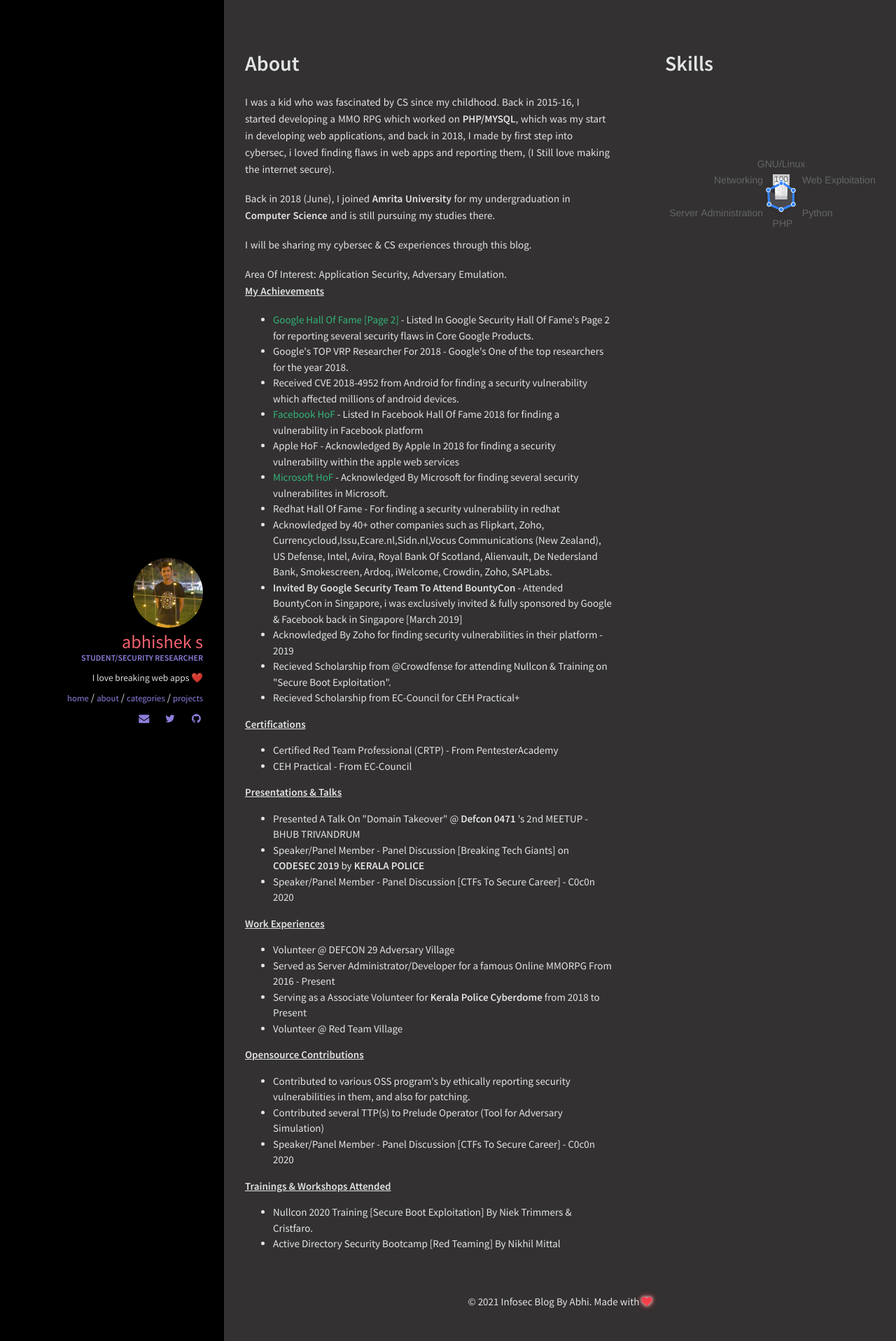
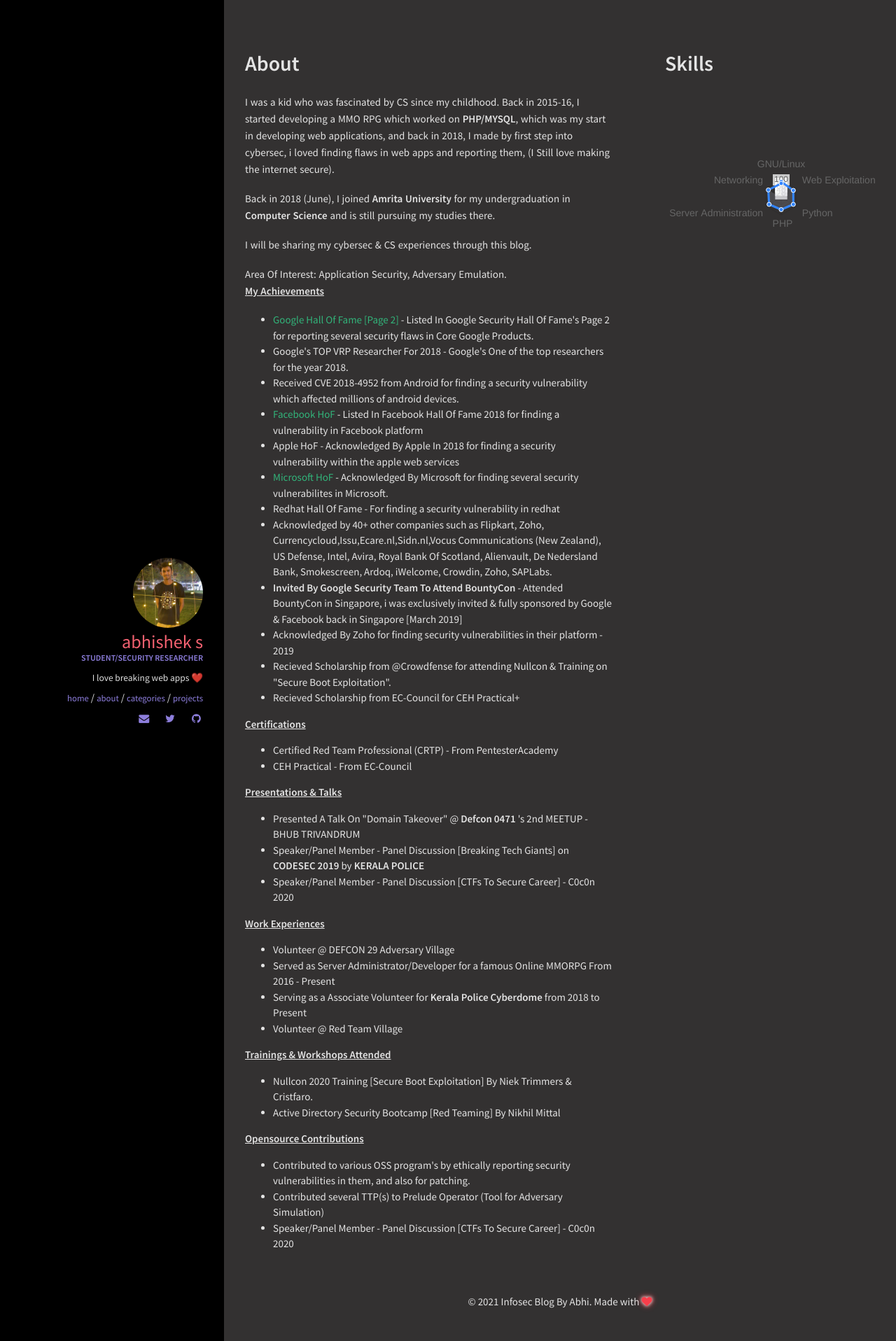
Before and after one commit to abhiabhi2306/abhiabhi2306.github.io, a Jekyll site: the page built from about.html, in a window 1280 px wide. Shown: the whole page at 70% size. Built offline with Jekyll 4.4.1, drawn with Linux system fonts in a browser that asks for light colours; nearby versions of some CDN libraries; part of the change alters nothing that is shown.

Commit message:
Update about.html

```diff
--- a/_includes/sections/about.html
+++ b/_includes/sections/about.html
@@ -49,6 +49,14 @@
    <li> Volunteer @ Red Team Village </li>
 </ul>
 
+<b><u>Trainings & Workshops Attended</b></u>
+<ul>
+   <li>Nullcon 2020 Training [Secure Boot Exploitation] By Niek Trimmers & Cristfaro.</li>
+   <li> Active Directory Security Bootcamp [Red Teaming] By Nikhil Mittal </li>
+
+</ul>
+
+
 <b><u>Opensource Contributions</b></u>
 <ul>
    <li>Contributed to various OSS program's by ethically reporting security vulnerabilities in them, and also for patching. </li>
@@ -58,13 +66,4 @@
 
 
 
-<b><u>Trainings & Workshops Attended</b></u>
-<ul>
-   <li>Nullcon 2020 Training [Secure Boot Exploitation] By Niek Trimmers & Cristfaro.</li>
-   <li> Active Directory Security Bootcamp [Red Teaming] By Nikhil Mittal </li>
-
-</ul>
-
-
-
 </div>
```
